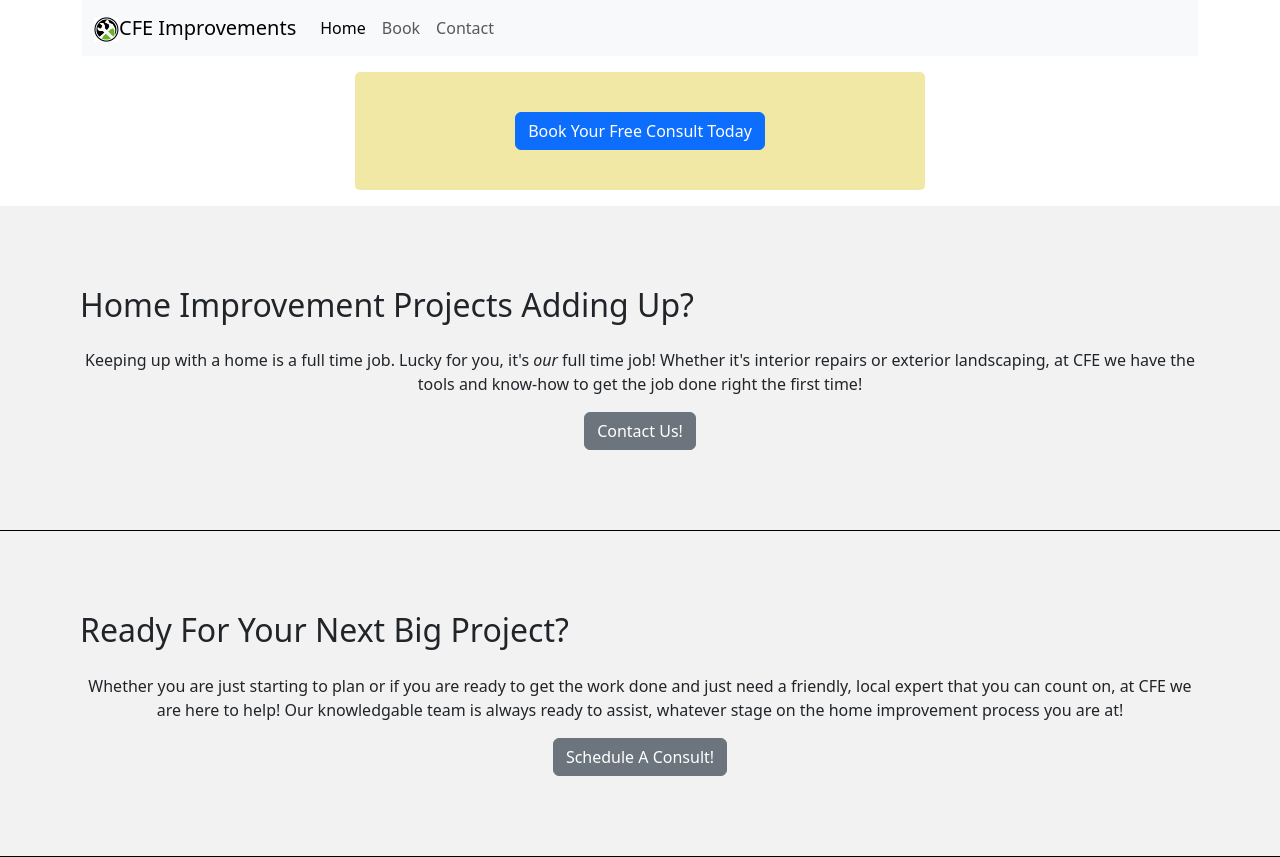
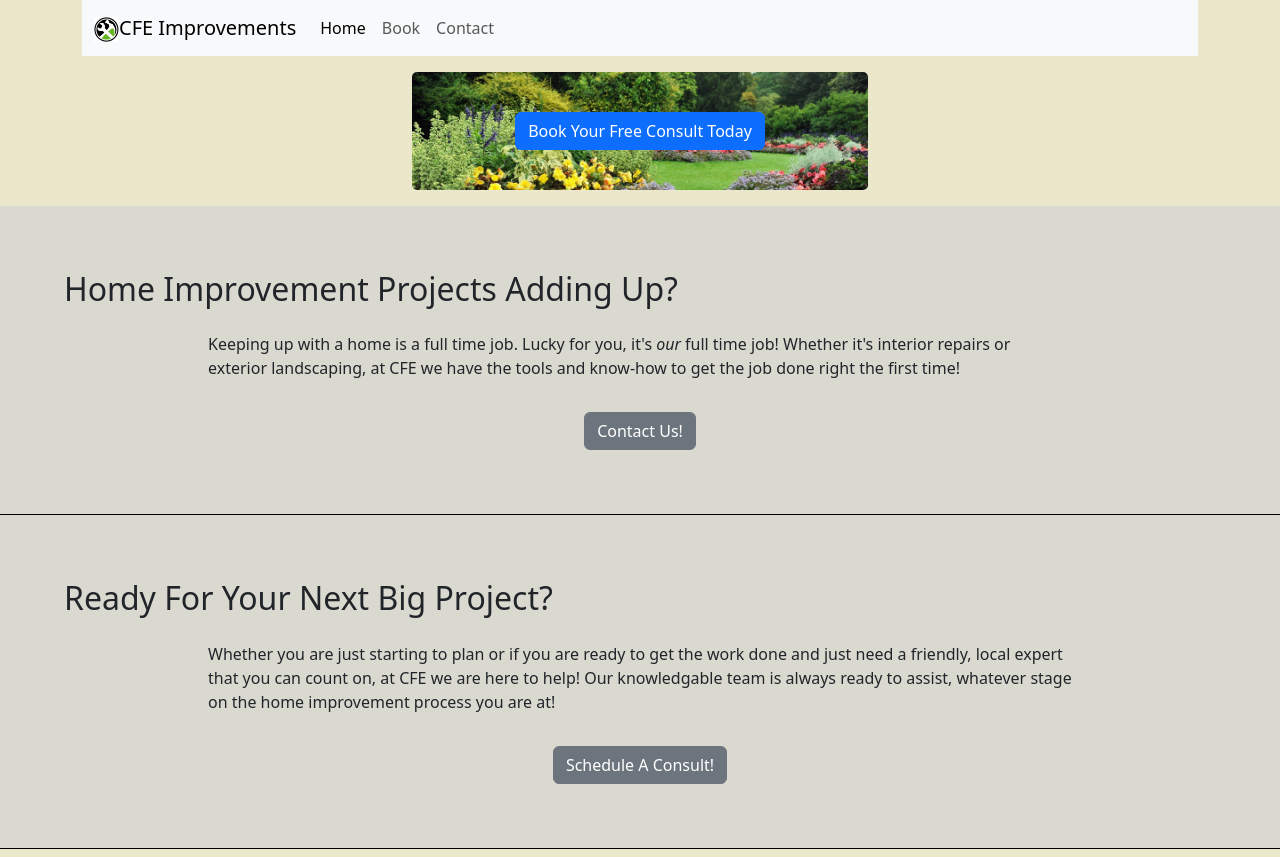
Before and after one commit to theeelgonzo/cfe, a plain HTML site: page index1/index.html in a window 1280 px wide. Drawn offline with nearby package versions, Linux system fonts and the light colour scheme.

Commit message:
Add button box background. Reposition p tag text.

```diff
--- a/css/styles.css
+++ b/css/styles.css
@@ -1,19 +1,34 @@
 /*General class selectors*/
+body {
+    background-color: rgb(235, 231, 203);
+}
 
 .box {
-    background-color: rgb(240, 232, 164);
+    background-color: rgb(235, 230, 185);
     padding: 2.5em;
     min-width: fit-content;
-    max-width: 50%;
+    max-width: 40%;
     margin: 1em 0 1em 0;
     border-radius: 5px;
+    background-image: url(../images/flowerbg.jpg);
+    background-size: 100%;
+    background-repeat: no-repeat;
 }
 
 .textBox {
-    background-color: rgba(211, 211, 211, 0.3);
+    background-color: rgba(211, 211, 211, 0.7);
     text-align: center;
-    padding: 5em;
+    padding: 4em;
     border-bottom: 1px solid black;
+}
+.textBlurb {
+    max-width: 75%;
+    text-align: left;
+    margin: auto;
+}
+
+.textBox button {
+    margin-top: 1em;
 }
 .textBox h2 {
     text-align: left;
--- a/index1/index.html
+++ b/index1/index.html
@@ -14,7 +14,7 @@
     <body>
         <div class="container">
             <nav
-                class="navbar navbar-expand-lg bg-body-tertiary justify-content-end"
+                class="navbar navbar-expand-lg bg-body-tertiary justify-content-end greenBar"
             >
                 <div class="container-fluid justify-content-evenly">
                     <a class="navbar-brand" href="#"
@@ -65,13 +65,16 @@
         <article>
             <div class="textBox">
                 <h2>Home Improvement Projects Adding Up?</h2>
-                <p>
-                    Keeping up with a home is a full time job. Lucky for you,
-                    it's
-                    <em>our</em> full time job! Whether it's interior repairs or
-                    exterior landscaping, at CFE we have the tools and know-how
-                    to get the job done right the first time!
-                </p>
+                <div class="textBlurb">
+                    <p>
+                        Keeping up with a home is a full time job. Lucky for
+                        you, it's
+                        <em>our</em> full time job! Whether it's interior
+                        repairs or exterior landscaping, at CFE we have the
+                        tools and know-how to get the job done right the first
+                        time!
+                    </p>
+                </div>
                 <button type="button" class="btn btn-secondary">
                     Contact Us!
                 </button>
@@ -79,13 +82,16 @@
 
             <div class="textBox">
                 <h2>Ready For Your Next Big Project?</h2>
-                <p>
-                    Whether you are just starting to plan or if you are ready to
-                    get the work done and just need a friendly, local expert
-                    that you can count on, at CFE we are here to help! Our
-                    knowledgable team is always ready to assist, whatever stage
-                    on the home improvement process you are at!
-                </p>
+                <div class="textBlurb">
+                    <p>
+                        Whether you are just starting to plan or if you are
+                        ready to get the work done and just need a friendly,
+                        local expert that you can count on, at CFE we are here
+                        to help! Our knowledgable team is always ready to
+                        assist, whatever stage on the home improvement process
+                        you are at!
+                    </p>
+                </div>
                 <button type="button" class="btn btn-secondary">
                     Schedule A Consult!
                 </button>
```
Also changed, not shown: images/flowerbg.jpg (added).
